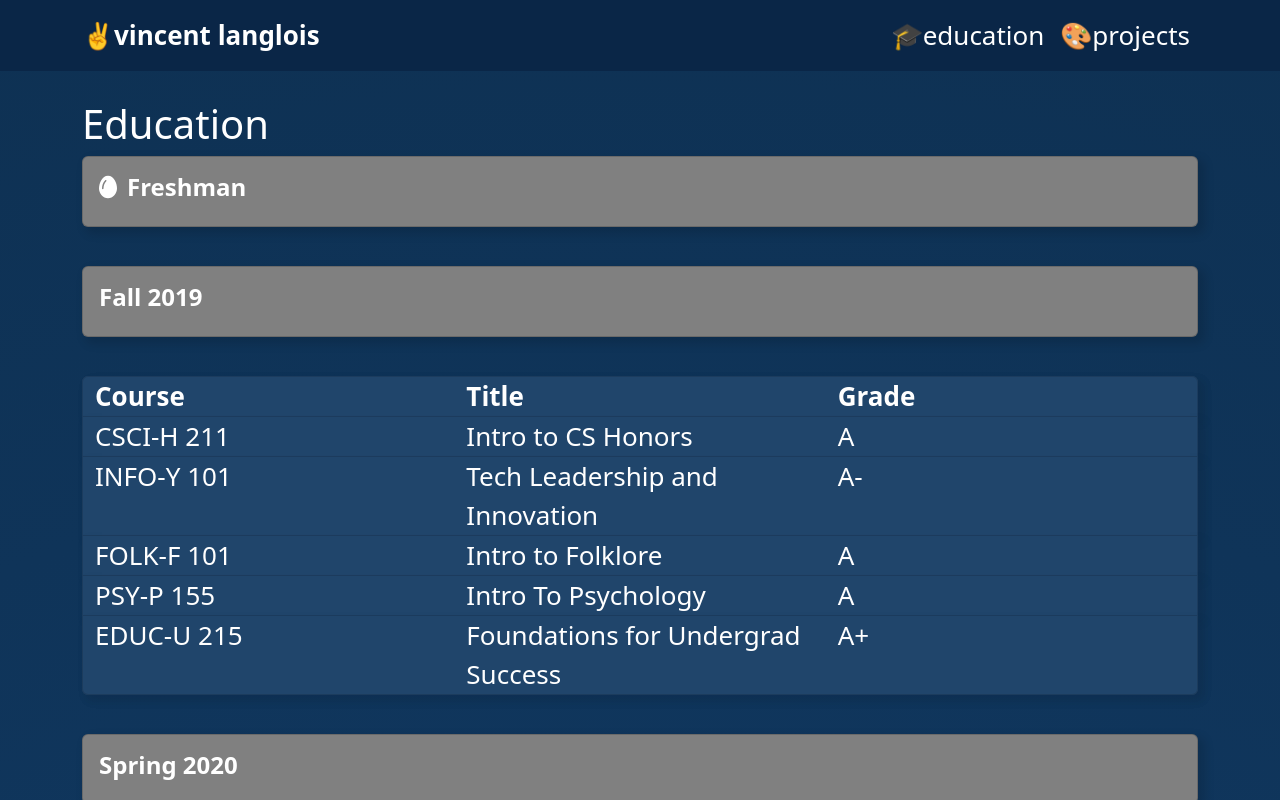
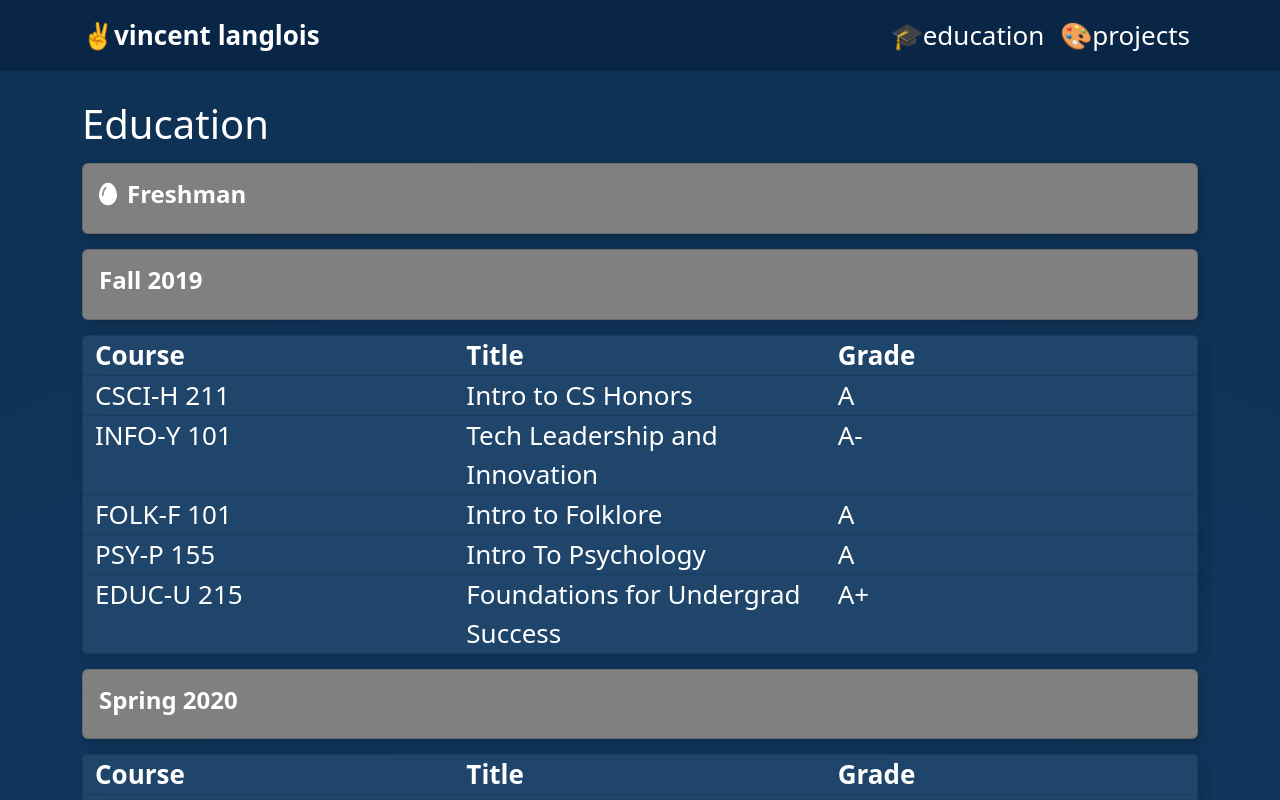
Before and after one commit to vtlanglois/vtlanglois.github.io, a React (Create React App) app: page /#/education in a window 1280 px wide. Shown: the top 800 px of the page. Built offline with nearby package versions, Linux system fonts and the light colour scheme.

Commit message:
fixed margin issues, no longer needs `<br />`

```diff
--- a/src/components/about/ExperienceItem/TabHeader.css
+++ b/src/components/about/ExperienceItem/TabHeader.css
@@ -4,4 +4,6 @@
   padding: 0px;
   text-align: left;
   box-shadow: 5px 5px 10px 2px rgba(0, 0, 0, 0.125);
+  margin-top: 15px;
+  margin-bottom: 15px;
   }
--- a/src/components/about/ExperienceItem/TabHeader.tsx
+++ b/src/components/about/ExperienceItem/TabHeader.tsx
@@ -6,7 +6,6 @@ import "./TabHeader.css"
 function TabHeader(props: any) {
   return (
     <div>
-      {props.removeUnderline && <br />}
       <Card  className="header">
       <CardBody>
       <h4>
@@ -17,7 +16,6 @@ function TabHeader(props: any) {
       </h4>
       </CardBody>
       </Card>
-      {props.removeUnderline && <br />}
     </div>
   );
 }
--- a/src/components/projects/ProjectCard/ProjectCard.css
+++ b/src/components/projects/ProjectCard/ProjectCard.css
@@ -3,6 +3,7 @@
   color: white;
   padding: 0px;
   text-align: left;
+  margin-bottom: 15px;
   box-shadow: 5px 5px 10px 2px rgba(0, 0, 0, 0.125);
 }
 
--- a/src/pages/projects/Projects.tsx
+++ b/src/pages/projects/Projects.tsx
@@ -28,24 +28,18 @@ function Projects() {
           <TabHeader title="Software Engineering" icon={faCode} />
           {/* <ProjectCard {...sw_xinu}/><br/> */}
           <ProjectCard {...sw_pybot} />
-          <br />
           <ProjectCard {...sw_website} />
-          <br />
           <ProjectCard {...sw_gwd} />
           <TabHeader title="UI/UX" icon={faBorderAll} />
           <ProjectCard {...ui_cordiall} />
-          <br />
           <ProjectCard {...ui_websiteredesign} />
           {/* <ProjectCard {...ui_cardinal}/> */}
           <TabHeader title="Game Design & Development" icon={faGamepad} />
           <ProjectCard {...gd_flockofcats} />
-          <br />
           <ProjectCard {...gd_atlasm1} />
           <TabHeader title="Arduino" icon={faGear} />
           <ProjectCard {...ar_oledDemo} />
-          <br />
           <ProjectCard {...ar_medflow} />
-          <br />
           <ProjectCard {...ar_legocontroller} />
         </Container>
       </body>
```
